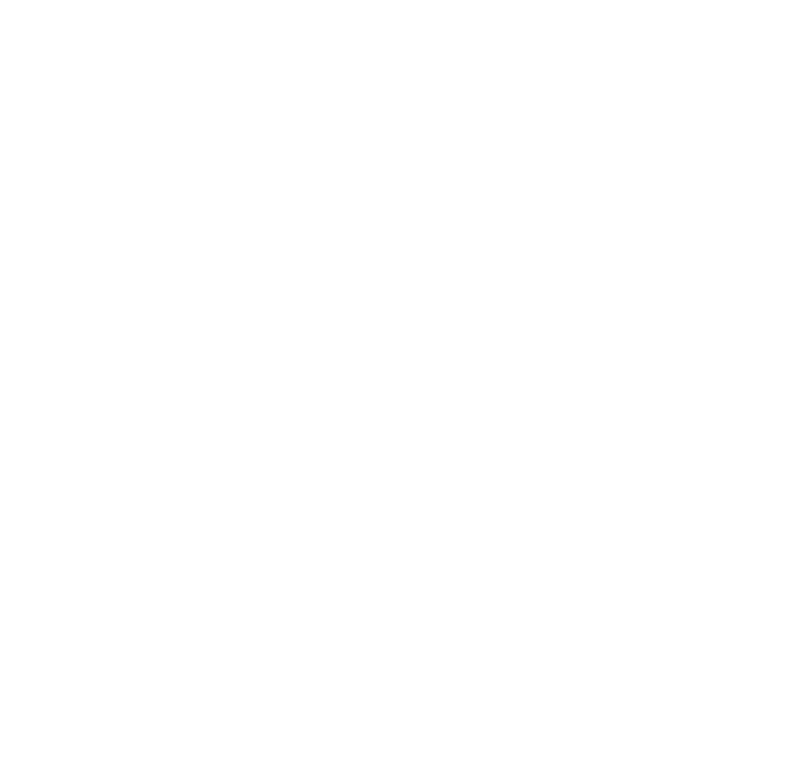
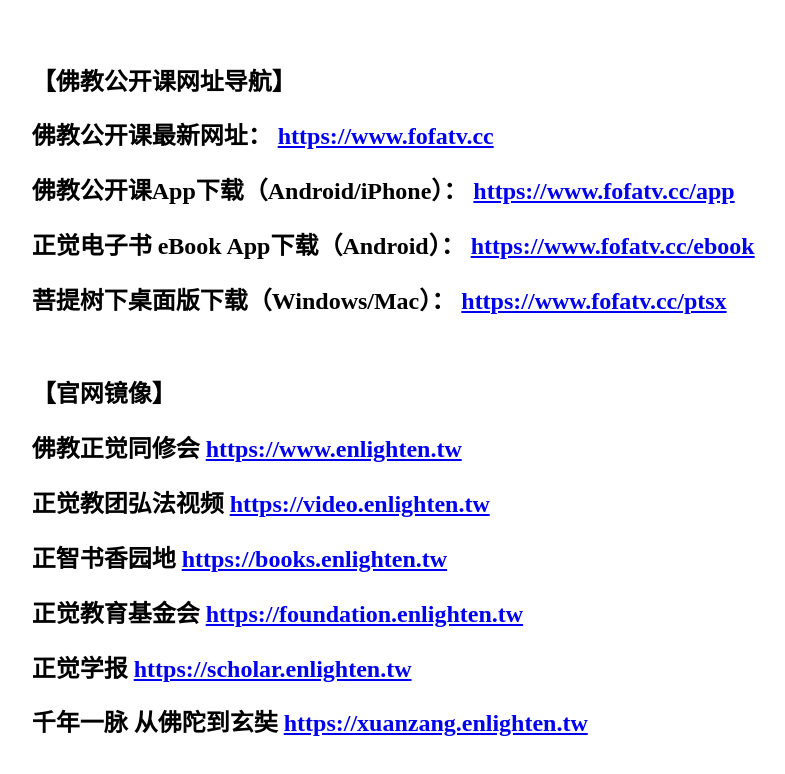
Before and after one commit to fojiaotv/fojiaotv.github.io, a plain HTML site: page index.html in a window 1280 px wide. Shown: the whole page, without its empty margins (242-1027 px from the left). Drawn offline with Linux system fonts and the light colour scheme.

Commit message:
20240627

```diff
--- a/index.html
+++ b/index.html
@@ -4,8 +4,47 @@
 	<meta http-equiv="Content-Type" content="text/html; charset=UTF-8">
     <meta http-equiv="X-UA-Compatible" content="IE=edge">
     <meta name="viewport" content="width=device-width, initial-scale=1">
-	<title>佛教公开课</title>
+	<meta name="Robots" contect= "all" >
+    <meta name="Description" content="佛教公开课提供佛法视频在线观看、佛学入门讲座、学佛基础课程和佛教纪录片下载等，观看网址：https://www.fofatv.cn">
+	<meta name="Keywords" content="佛教公开课网址导航,佛法视频在线观看,佛学入门讲座,学佛基础课程">
+	<title>佛教公开课网址导航 - 佛法视频在线观看_佛学入门讲座_学佛基础课程</title>
+	<style>
+		.container {
+			position: absolute;
+			display: flex;
+			justify-content: center;
+			align-items: center;
+			width: 98%;
+			height: 98%;
+		}
+	</style>
+	<script>
+		var _hmt = _hmt || [];
+		(function() {
+		  var hm = document.createElement("script");
+		  hm.src = "https://hm.baidu.com/hm.js?e8d559756a144c97227d473b847559e5";
+		  var s = document.getElementsByTagName("script")[0];
+		  s.parentNode.insertBefore(hm, s);
+		})();
+	</script>
 </head>
 <body>
+	<div class="container">
+		<div class="links">
+			<h2>【佛教公开课网址导航】</h2>
+			<h2>佛教公开课最新网址： <a target="_blank" href="https://www.fofatv.cn">https://www.fofatv.cc</a></h2>
+			<h2>佛教公开课App下载（Android/iPhone）： <a target="_blank" href="https://www.fofatv.cn/app">https://www.fofatv.cc/app</a></h2>
+			<h2>正觉电子书 eBook App下载（Android）： <a target="_blank" href="https://www.fofatv.cn/ebook">https://www.fofatv.cc/ebook</a></h2>
+			<h2>菩提树下桌面版下载（Windows/Mac）： <a target="_blank" href="https://www.fofatv.cn/ptsx">https://www.fofatv.cc/ptsx</a></h2>
+			<br />
+			<h2>【官网镜像】</h2>
+			<h2>佛教正觉同修会 <a target="_blank" href="https://www.enlighten.tw">https://www.enlighten.tw</a></h2>
+			<h2>正觉教团弘法视频 <a target="_blank" href="https://video.enlighten.tw">https://video.enlighten.tw</a></h2>
+			<h2>正智书香园地 <a target="_blank" href="https://books.enlighten.tw">https://books.enlighten.tw</a></h2>
+			<h2>正觉教育基金会 <a target="_blank" href="https://foundation.enlighten.tw">https://foundation.enlighten.tw</a></h2>
+			<h2>正觉学报 <a target="_blank" href="https://scholar.enlighten.tw">https://scholar.enlighten.tw</a></h2>
+			<h2>千年一脉 从佛陀到玄奘 <a target="_blank" href="https://xuanzang.enlighten.tw">https://xuanzang.enlighten.tw</a></h2>
+		</div>
+	</div>
 </body>
 </html>
--- a/v2.json
+++ b/v2.json
@@ -7,7 +7,7 @@
         },
         {
             "name": "apigateway2",
-            "url": "https://www.fojiaotv.net/api/v2/"
+            "url": "https://fojiaotv.tathagatagarbha.net/api/v2/"
         }
     ]
 }
```
